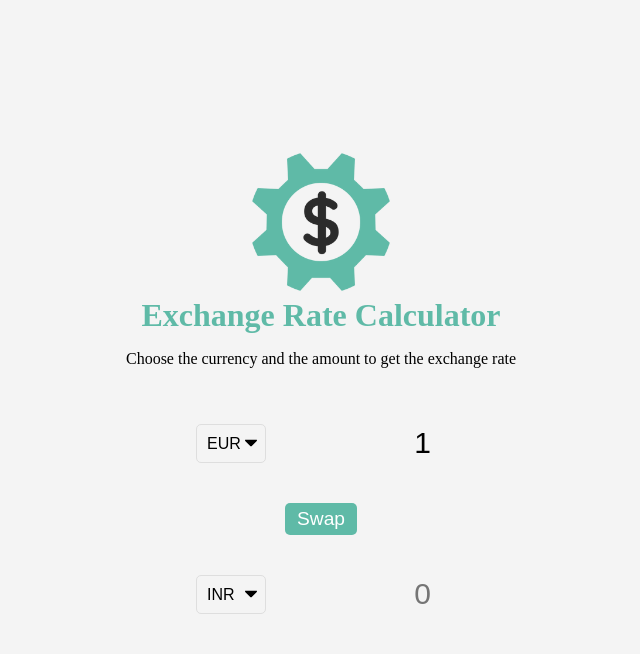
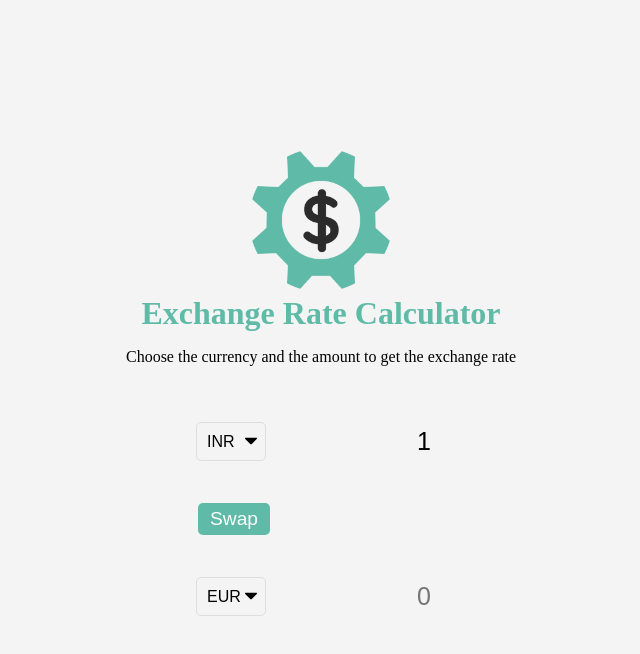
Before and after one commit to cyrus303/20-Web-Projects, a plain HTML site: page currency-convertor/index.html in a window 1280 px wide. Both pictures are taken after a click on the button "Swap". Shown: the whole page, without its empty margins (319-959 px from the left). Drawn offline with Linux system fonts and the light colour scheme; no server answers.

Commit message:
currency convertor done

```diff
--- a/currency-convertor/index.html
+++ b/currency-convertor/index.html
@@ -78,7 +78,8 @@
       </div>
 
       <div class="swap-rate-container">
-        <button class="btn" id="rate">Swap</button>
+        <button class="btn" id="swap">Swap</button>
+        <div class="rate" id="rate"></div>
       </div>
 
       <div class="currency">
--- a/currency-convertor/script.js
+++ b/currency-convertor/script.js
@@ -1 +1,45 @@
 // alert('page connected');
+
+const currencyEl_one = document.getElementById('currency-one');
+const currencyEl_two = document.getElementById('currency-two');
+
+const amountEl_one = document.getElementById('amount-one');
+const amountEl_two = document.getElementById('amount-two');
+
+const rateEl = document.getElementById('rate');
+const swap = document.getElementById('swap');
+
+//*fetch exchange rates and update the dom
+
+function calculate() {
+  const currency_one = currencyEl_one.value;
+  const currency_two = currencyEl_two.value;
+
+  fetch(
+    `https://v6.exchangerate-api.com/v6/f2a534f4a6597812dd155bc0/latest/${currency_one}`
+  )
+    .then((res) => res.json())
+    .then((data) => {
+      //   console.log(data);
+      const rate = data.conversion_rates[currency_two];
+      rateEl.innerText = `1 ${currency_one} = ${rate} ${currency_two}`;
+
+      amountEl_two.value = (amountEl_one.value * rate).toFixed(2);
+    });
+}
+
+// *event listeners
+currencyEl_one.addEventListener('change', calculate);
+amountEl_one.addEventListener('input', calculate);
+
+currencyEl_two.addEventListener('change', calculate);
+amountEl_two.addEventListener('input', calculate);
+
+swap.addEventListener('click', () => {
+  const temp = currencyEl_one.value;
+  currencyEl_one.value = currencyEl_two.value;
+  currencyEl_two.value = temp;
+  calculate();
+});
+
+calculate();
--- a/currency-convertor/style.css
+++ b/currency-convertor/style.css
@@ -76,11 +76,22 @@ p {
   border: none;
   background: transparent;
   text-align: right;
-  font-size: 30px;
-  width: 50px;
+  font-size: 25px;
+  width: 70%;
 }
 
 .swap-rate-container {
+  /* border: 1px solid red; */
+  width: 100%;
+  display: flex;
+  align-items: center;
+  justify-content: space-between;
+  padding: 2px;
+}
+
+.rate {
+  color: var(--primary-color);
+  font-weight: bold;
 }
 
 .container {
```
